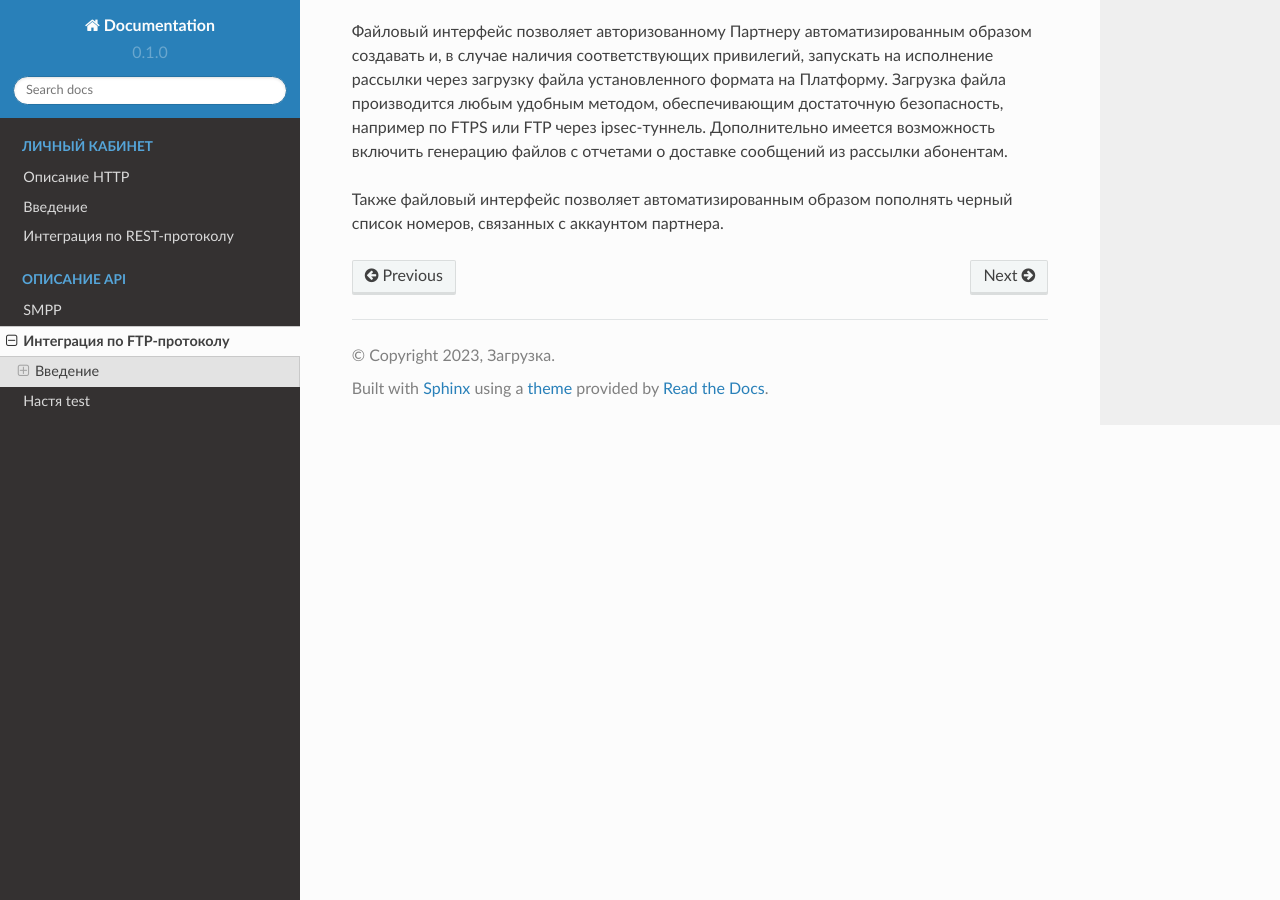
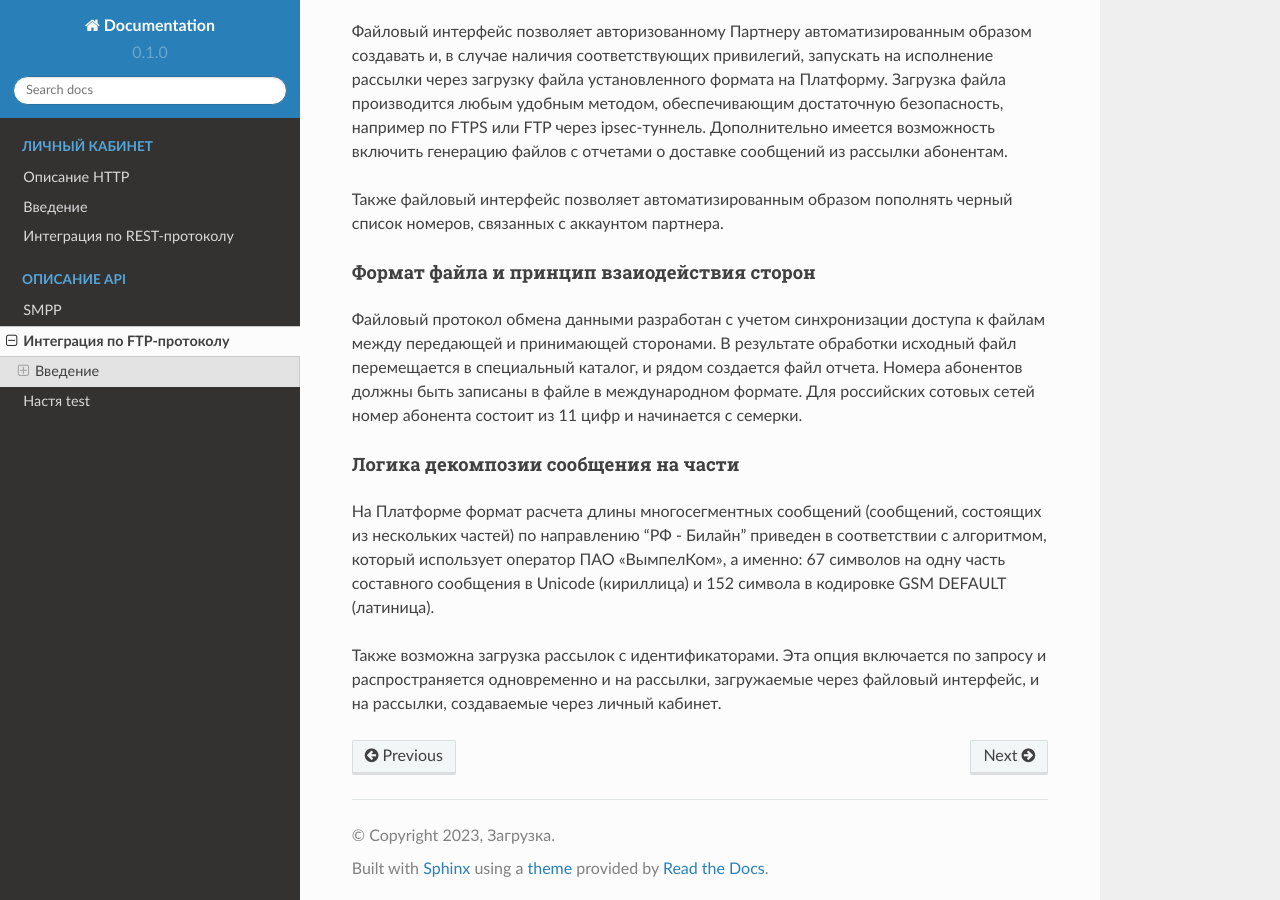
Before and after one commit to omikhaleva/test1, a Sphinx documentation site: the page built from docs/source/alena.rst, in a window 1280 px wide and 900 px high, scrolled down 536 px. Built offline with Sphinx 7.4.7 and the Read the Docs theme 2.0.0, drawn with Linux system fonts in a browser that asks for light colours.

Commit message:
полностью загружено введение

```diff
--- a/docs/source/alena.rst
+++ b/docs/source/alena.rst
@@ -16,3 +16,13 @@
 Файловый интерфейс позволяет авторизованному Партнеру автоматизированным образом создавать и, в случае наличия соответствующих привилегий, запускать на исполнение рассылки через загрузку файла установленного формата на Платформу. Загрузка файла производится любым удобным методом, обеспечивающим достаточную безопасность, например по FTPS или FTP через ipsec-туннель. Дополнительно имеется возможность включить генерацию файлов с отчетами о доставке сообщений из рассылки абонентам.
 
 Также файловый интерфейс позволяет автоматизированным образом пополнять черный список номеров, связанных с аккаунтом партнера.
+
+Формат файла и принцип взаиодействия сторон
+""""""""""""""""""
+Файловый протокол обмена данными разработан с учетом синхронизации доступа к файлам между передающей и принимающей сторонами. В результате обработки исходный файл перемещается в специальный каталог, и рядом создается файл отчета. Номера абонентов должны быть записаны в файле в международном формате. Для российских сотовых сетей номер абонента состоит из 11 цифр и начинается с семерки.
+
+Логика декомпозии сообщения на части
+""""""""""""""""""""""""""""""""""""
+На Платформе формат расчета длины многосегментных сообщений (сообщений, состоящих из нескольких частей) по направлению “РФ - Билайн” приведен в соответствии с алгоритмом, который использует оператор ПАО «ВымпелКом», а именно: 67 символов на одну часть составного сообщения в Unicode (кириллица) и 152 символа в кодировке GSM DEFAULT (латиница).
+
+Также возможна загрузка рассылок с идентификаторами. Эта опция включается по запросу и распространяется одновременно и на рассылки, загружаемые через файловый интерфейс, и на рассылки, создаваемые через личный кабинет.
```
